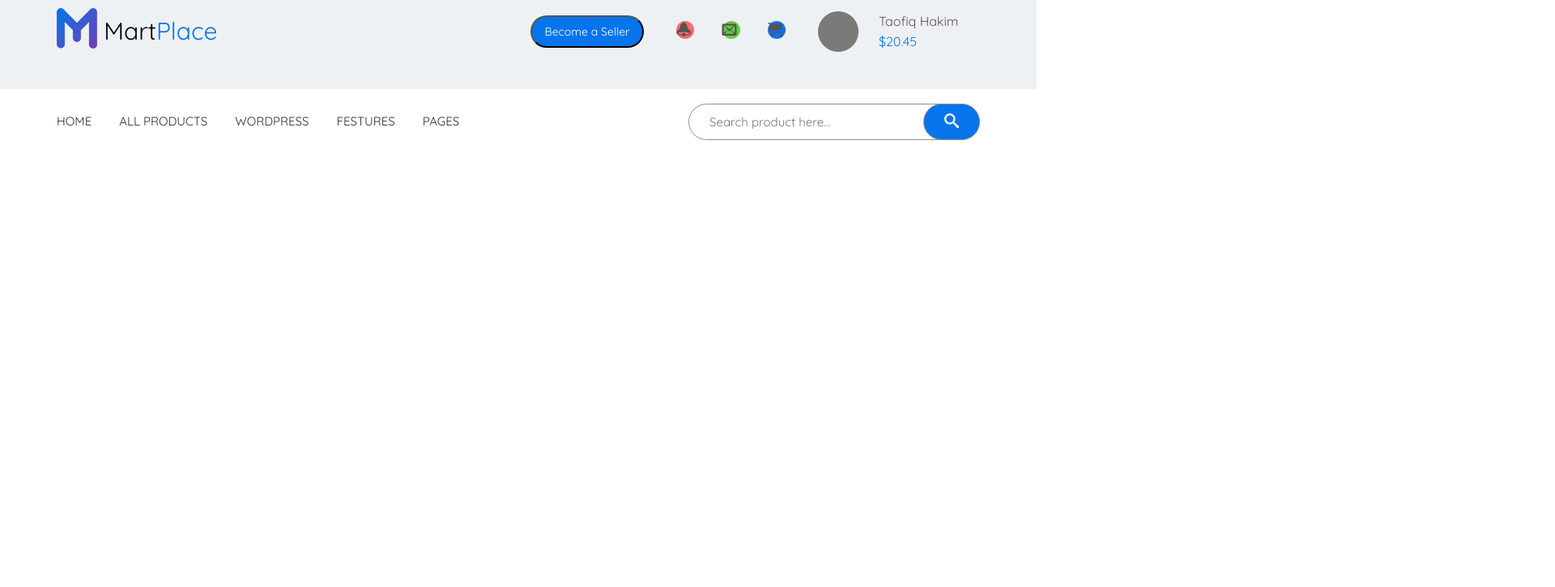
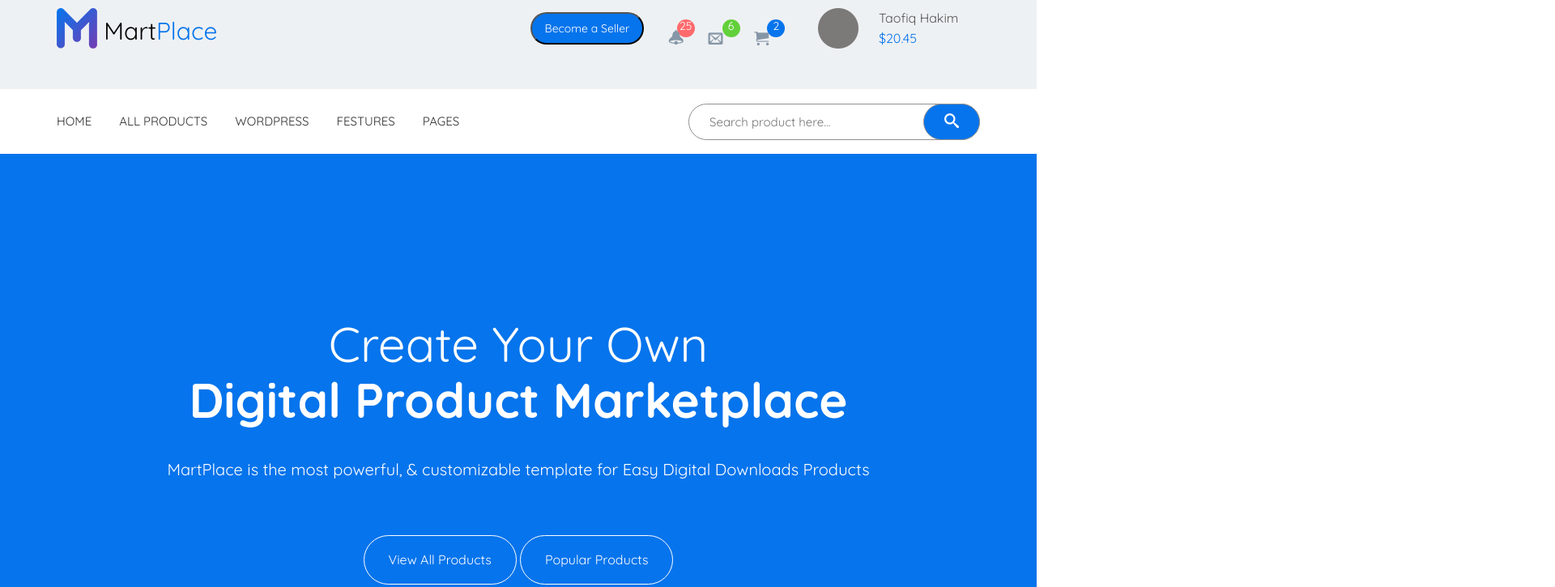
Before and after one commit to mikas813/MartPlace, a website: page app/index.html in a window 1280 px wide. Shown: the top 725 px of the page at 81% size, 1920 px wide, since content can reach past the window. Drawn offline with nearby package versions, Linux system fonts and the light colour scheme; files whose address does not match are found by name.

Commit message:
added slider

```diff
--- a/app/index.html
+++ b/app/index.html
@@ -26,9 +26,9 @@
                         <button>Become a Seller</button>
                     </form>
                     <menu class="header__menu">
-                        <a class="header__notification" href="#"></a>
-                        <a class="header__message" href="#"></a>
-                        <a class="header__cart" href="#"></a>
+                        <a class="header__notification" href="#">25</a>
+                        <a class="header__message" href="#">6</a>
+                        <a class="header__cart" href="#">2</a>
                     </menu>
                     <div class="user__info">
                         <img src="/images/profile-picture.png" alt="User's profile picture">
@@ -40,13 +40,13 @@
                 </div>
             </div>
             <div class="header__bottom-content">
-                <menu class="header__menu">
+                <nav class="header__navigation">
                     <a href="#">home</a>
                     <a href="#">all products</a>
                     <a href="#">wordpress</a>
                     <a href="#">festures</a>
                     <a href="#">pages</a>
-                </menu>
+                </nav>
                 <div class="header__bottom-input">
                     <form action="">
                         <input type="text" placeholder="Search product here...">
@@ -56,6 +56,17 @@
             </div>
         </div>
     </header>
+    <section class="slider">
+        <div class="container">
+            <div class="slider__inner">
+                <h1 class="slider__title"><span>Create Your Own</span>
+                Digital Product Marketplace</h1>
+                <p class="slider__text">MartPlace is the most powerful, & customizable template for Easy Digital Downloads Products</p>
+                <a class="slider__btn" href="" hre="#">View All Products</a>
+                <a class="slider__btn" href="" hre="#">Popular Products</a>
+            </div>
+        </div>
+    </section>
 
     <script src="https://ajax.googleapis.com/ajax/libs/jquery/3.4.1/jquery.min.js"></script>
     <script src="js/libs.min.js"></script>
--- a/app/scss/_header.scss
+++ b/app/scss/_header.scss
@@ -1,6 +1,7 @@
 .header{
     background-color: $main-bgc;
     padding-top: 10px;
+    overflow: hidden;
 }
 .header__top-content{
     display: flex;
@@ -30,10 +31,13 @@
             font-size: 14px;
         }
         .header__menu{
+            text-align: center;
+            font-size: 14px;
             a + a{
                 margin-left: 30px;
             }
             a{
+                color:#fff;
                 border-radius: 50%;
                 height: 22px;
                 min-width: 22px;
@@ -42,28 +46,38 @@
             .header__notification{
                 background-color: #ff6a6c;
                 &::before{
+                    color: #8596a6;
                     position: absolute;
                     content: '\e951';
                     font-family: 'icomoon';
                     font-size: 18px;
+                    top: 12px;
+                    right: 14px;
                 }
                 }
             .header__message{
                 background-color: #62d03b;
                 &::before{
                     position: absolute;
+                    color: #8596a6;
+
                     content: '\e945';
                     font-family: 'icomoon';
                     font-size: 18px;
+                    top: 13px;
+                    right: 21px;
                 }
             }
             .header__cart{
                 background-color: #0674ec;
                 &::before{
+                    color: #8596a6;
                     position: absolute;
                     content: '\e93a';
                     font-family: 'icomoon';
                     font-size: 18px;
+                    top: 13px;
+                    right: 20px;
                 }
             }
         }
@@ -94,22 +108,23 @@
     position: relative;
     font-size: 15px;
     text-transform: uppercase;
+
+    &::before,
     &::after{
         content: '';
-        width: 100%;
+        position: absolute;
+        height: 60px;
+        width: 200%;
         height: 100%;
-        position: absolute;
-        left: -100%;
         background-color: #fff;
+        top: 0;
     }
     &::before{
-        content: '';
-        width: 100%;
-        height: 100%;
-        position: absolute;
-        right: -100%;
-        background-color: #fff;
-        }
+    right: 100%;
+    }
+    &::after{
+    left: 100%;
+    }
         a + a{
             margin-left: 30px;
         }
--- /dev/null
+++ b/app/scss/_slider.scss
@@ -0,0 +1,30 @@
+.slider {
+    background-color: $search-sect-bgc;
+    color: #fff;
+    .container {
+        .slider__inner {
+            text-align: center;
+            padding: 160px 0 230px;
+            .slider__title {
+                font-size: 60px;
+                span{
+                    font-weight: 200;
+                    display: block;
+                }
+            }
+            .slider__text {
+                font-size: 20px;
+                margin-bottom: 70px;
+            }
+            .slider__btn{
+                padding: 20px 30px;
+                border: 1px solid #fff;
+                border-radius: 50px;
+                &:hover{
+                    background-color: #fff;
+                    color: $main-btn-color;
+                }
+            }
+        }
+    }
+}
--- a/app/scss/main.scss
+++ b/app/scss/main.scss
@@ -3,4 +3,5 @@
 @import 'components';
 @import 'reset';
 @import 'header';
-@import 'fonts'
+@import 'fonts';
+@import 'slider';
```
Also changed, not shown: app/css/main.min.css.
